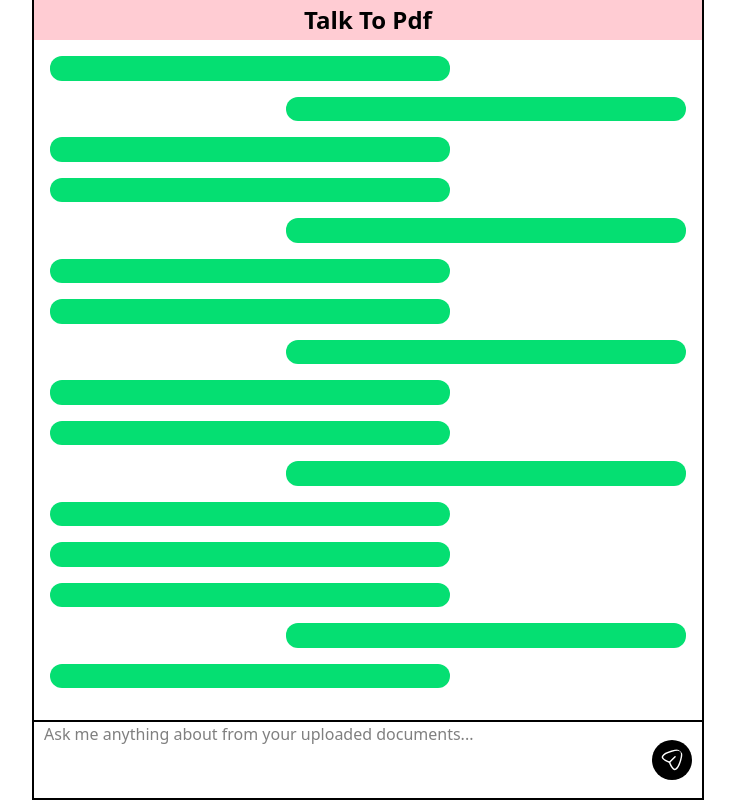
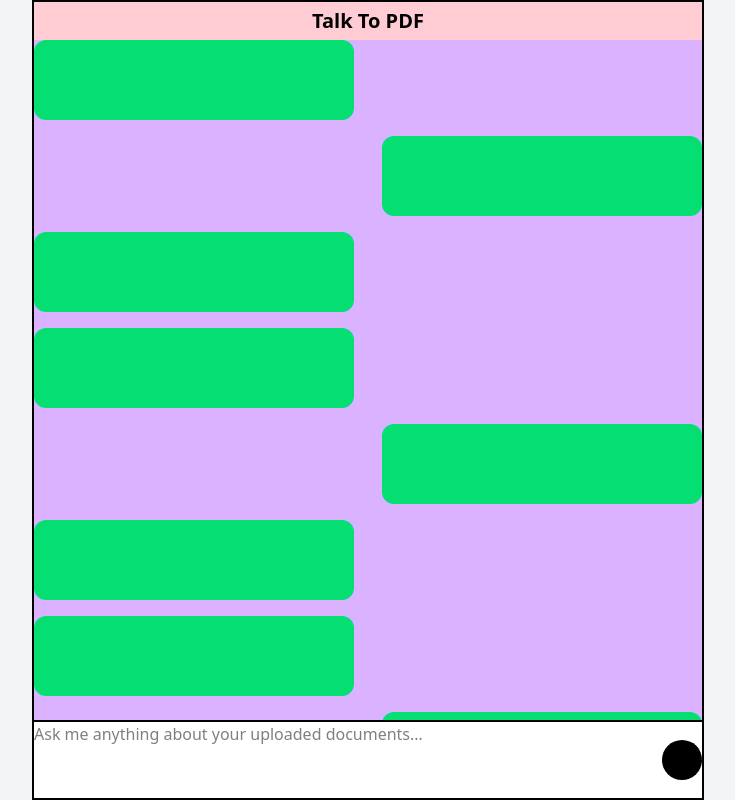
Before and after one commit to ahmadsiddique-dev/talk-to-pdf, a website: page public/chat.html in a window 1280 px wide. Shown: the whole page, without its empty margins (272-1007 px from the left). Drawn offline with nearby package versions, Linux system fonts and the light colour scheme.

Commit message:
i was not able to solve this scrollbar issue and now thanks to ai he helped but i still dont' know tha reason

```diff
--- a/public/chat.html
+++ b/public/chat.html
@@ -3,99 +3,55 @@
 <head>
     <meta charset="UTF-8">
     <meta name="viewport" content="width=device-width, initial-scale=1.0">
-    <title>Document</title>
+    <title>Talk to PDF</title>
     <script src="https://cdn.jsdelivr.net/npm/@tailwindcss/browser@4"></script>
     <style>
-        .mx-auto {
-            margin-left: auto;
-            margin-right: auto;
-        }
-
         * {
             margin: 0;
             padding: 0;
-        }
-        header {
-            margin-left: auto;
-            margin-right: auto;
-            border-left:black 2px solid;
-            border-right:black 2px solid;
-        }
-        footer {
             box-sizing: border-box;
-            border: 2px solid black;
-        }
-        main {
-            border-left: black 2px solid;
-            border-right: black 2px solid;
         }
         textarea {
             resize: none;
-            border: none!;
+            border: none;
             outline: none;
         }
     </style>
 </head>
-<body>
-    <header class="h-10 bg-rose-200 max-w-2xl w-full flex justify-center items-center">
-        <h1 class="capitalize text-2xl font-semibold">
-            talk to pdf
+<body class="h-screen w-full flex flex-col items-center overflow-hidden bg-gray-100">
+
+    <header class="h-10 bg-rose-200 max-w-2xl w-full flex justify-center items-center shrink-0 border-x-2 border-t-2 border-black">
+        <h1 class="capitalize text-xl font-semibold">
+            Talk to PDF
         </h1>
     </header>
-    <main class="max-h-[calc(100vh-120px)] overflow-scroll! px-4! flex flex-col py-4! max-w-2xl w-full mx-auto">
-        <div class="w-100 mb-4! h-20 bg-green-400 rounded-xl">
 
-        </div>
-        <div class="w-100 flex self-end mb-4! h-20 bg-green-400 rounded-xl">
+    <main class="flex-1 max-w-2xl w-full overflow-y-auto bg-purple-300 p-4 flex flex-col gap-4 border-x-2 border-black">
+        <div class="w-80 h-20 bg-green-400 rounded-xl shrink-0"></div>
+        <div class="w-80 h-20 bg-green-400 rounded-xl self-end shrink-0"></div>
+        <div class="w-80 h-20 bg-green-400 rounded-xl shrink-0"></div>
+        <div class="w-80 h-20 bg-green-400 rounded-xl shrink-0"></div>
+        <div class="w-80 h-20 bg-green-400 rounded-xl self-end shrink-0"></div>
+        <div class="w-80 h-20 bg-green-400 rounded-xl shrink-0"></div>
+        <div class="w-80 h-20 bg-green-400 rounded-xl shrink-0"></div>
+        <div class="w-80 h-20 bg-green-400 rounded-xl self-end shrink-0"></div>
+        <div class="w-80 h-20 bg-green-400 rounded-xl shrink-0"></div>
+        <div class="w-80 h-20 bg-green-400 rounded-xl shrink-0"></div>
+        <div class="w-80 h-20 bg-green-400 rounded-xl self-end shrink-0"></div>
+        <div class="w-80 h-20 bg-green-400 rounded-xl shrink-0"></div>
+        <div class="w-80 h-20 bg-green-400 rounded-xl shrink-0"></div>
+        <div class="w-80 h-20 bg-green-400 rounded-xl shrink-0"></div>
+        <div class="w-80 h-20 bg-green-400 rounded-xl self-end shrink-0"></div>
+        <div class="w-80 h-20 bg-green-400 rounded-xl shrink-0"></div>
+    </main>
 
-        </div>
-        <div class="w-100 mb-4! h-20 bg-green-400 rounded-xl">
+    <footer class="w-full max-w-2xl h-20 shrink-0 flex justify-between items-center px-2 bg-white border-2 border-black">
+        <textarea placeholder="Ask me anything about your uploaded documents..." class="w-[calc(100%-50px)] h-full p-2" name="ask" id="ask" autocorrect="on" autofocus></textarea>
+        <button id="enter-button" class="w-10 h-10 flex justify-center items-center">
+            <img class="w-10 h-10 bg-black p-2 rounded-full" src="/send.svg" alt="send image" />
+        </button>
+    </footer>
 
-        </div>
-        <div class="w-100 mb-4! h-20 bg-green-400 rounded-xl">
-
-        </div>
-        <div class="w-100 flex self-end mb-4! h-20 bg-green-400 rounded-xl">
-
-        </div>
-        <div class="w-100 mb-4! h-20 bg-green-400 rounded-xl">
-
-        </div>
-        <div class="w-100 mb-4! h-20 bg-green-400 rounded-xl">
-
-        </div>
-        <div class="w-100 flex self-end mb-4! h-20 bg-green-400 rounded-xl">
-
-        </div>
-        <div class="w-100 mb-4! h-20 bg-green-400 rounded-xl">
-
-        </div>
-        <div class="w-100 mb-4! h-20 bg-green-400 rounded-xl">
-
-        </div>
-        <div class="w-100 flex self-end mb-4! h-20 bg-green-400 rounded-xl">
-
-        </div>
-        <div class="w-100 mb-4! h-20 bg-green-400 rounded-xl">
-
-        </div>
-        <div class="w-100 mb-4! h-20 bg-green-400 rounded-xl">
-
-        </div>
-        <div class="w-100 mb-4! h-20 bg-green-400 rounded-xl">
-
-        </div>
-        <div class="w-100 flex self-end mb-4! h-20 bg-green-400 rounded-xl">
-
-        </div>
-        <div class="w-100 mb-4! h-20 bg-green-400 rounded-xl">
-
-        </div>
-    </main>
-    <footer class="mx-auto w-full flex justify-center items-center max-w-2xl h-20">
-        <textarea  placeholder="Ask me anything about from your uploaded documents..." class="w-[calc(100%-60px)] h-full" name="ask" id="ask" autocorrect="on" autofocus></textarea>
-        <button id="enter-button" class=""><img class="max-w-10 max-h-10 bg-white invert p-2! rounded-full" src="/send.svg" alt="send image" /></button>
-    </footer>
     <script src="chat.js"></script>
 </body>
 </html>
```
